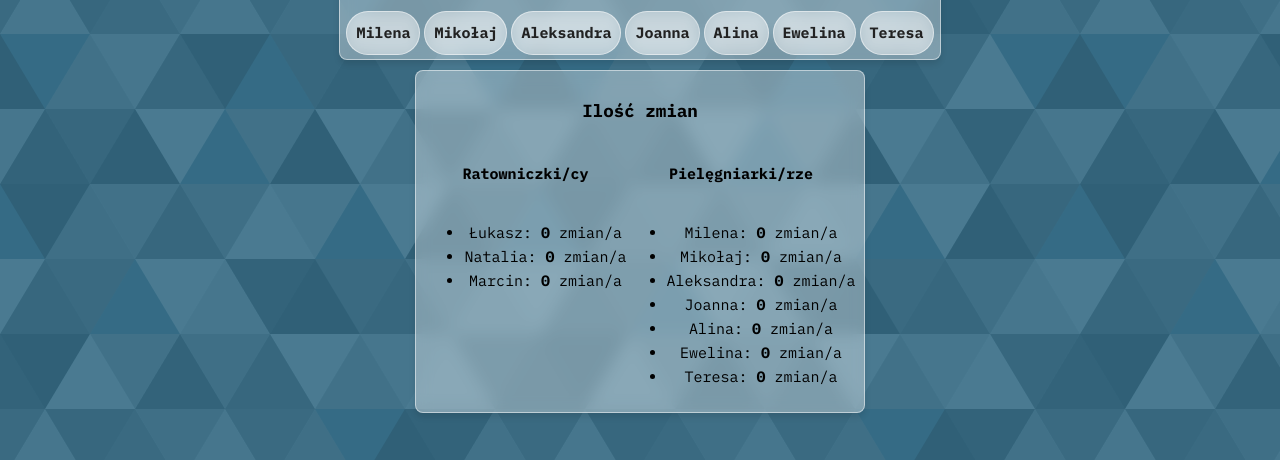
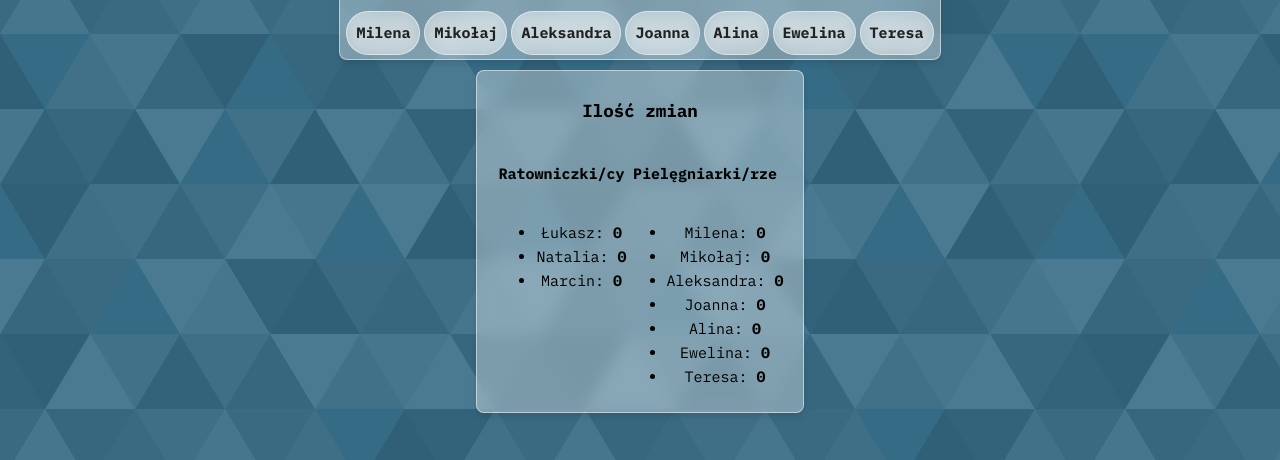
Before and after one commit to puksh/kalendarz, a Vue app: page / in a window 1280 px wide. Shown: the part 266-726 px from the top of the page. Built offline with nearby package versions, Linux system fonts and the light colour scheme; no server answers.

Commit message:
style: Removed 'zmiany/a' text

```diff
--- a/src/components/ShiftCountWindow.vue
+++ b/src/components/ShiftCountWindow.vue
@@ -10,7 +10,7 @@
             :key="person.id"
           >
             {{ person.name }}:
-            <strong>{{ person.shiftCount || 0 }}</strong> zmian/a
+            <strong>{{ person.shiftCount || 0 }}</strong>
           </li>
         </ul>
       </div>
@@ -22,7 +22,7 @@
             v-bind:key="person.id"
           >
             {{ person.name }}:
-            <strong>{{ person.shiftCount || 0 }}</strong> zmian/a
+            <strong>{{ person.shiftCount || 0 }}</strong>
           </li>
         </ul>
       </div>
@@ -52,7 +52,10 @@ export default {
   flex-wrap: wrap;
 }
 .shift-counts-window {
-  width: 40% 600px;
+  width: max(18%, 310px);
+  display: flex;
+  flex-direction: column;
+  align-items: center;
   background: var(--glass-bg-color);
   backdrop-filter: blur(var(--glass-blur));
   -webkit-backdrop-filter: blur(var(--glass-blur));
```
